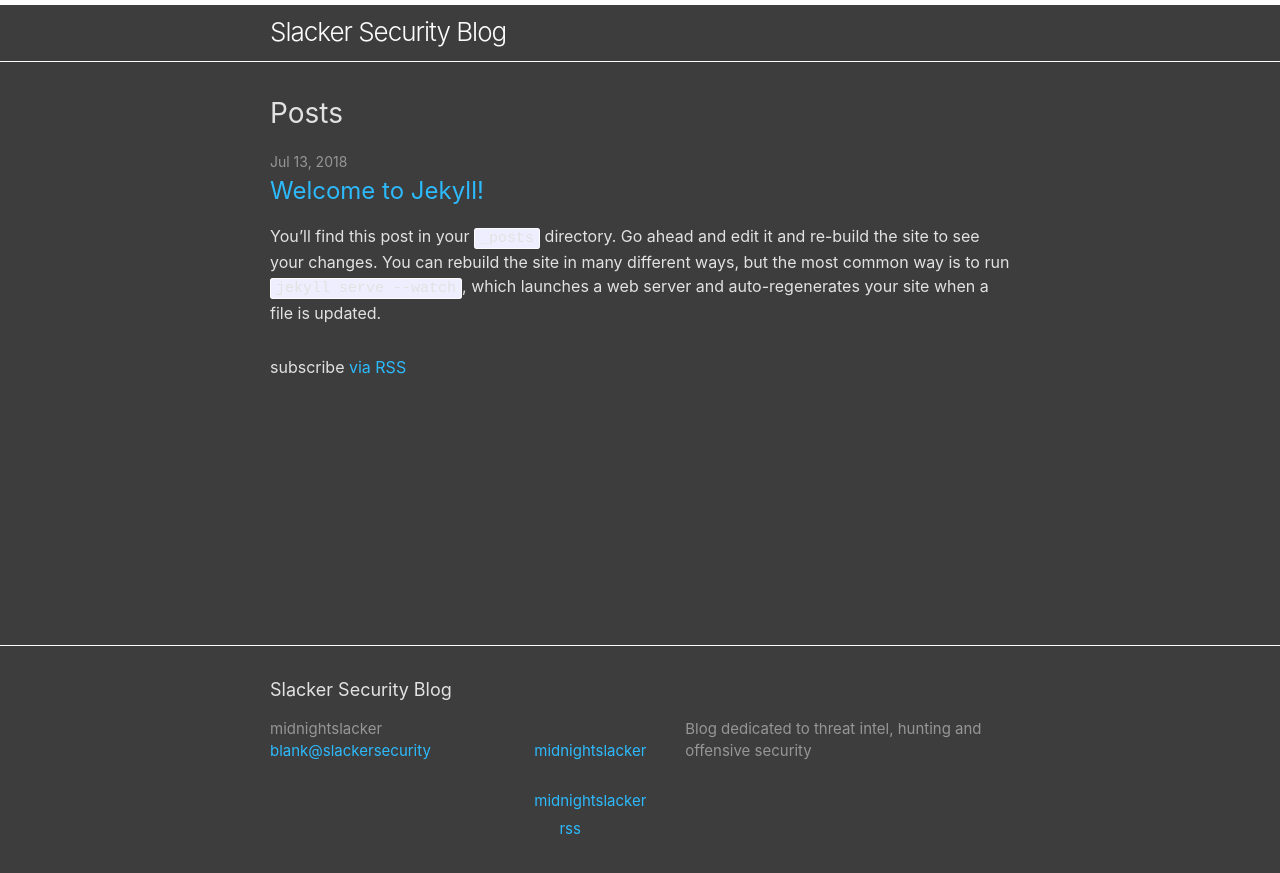
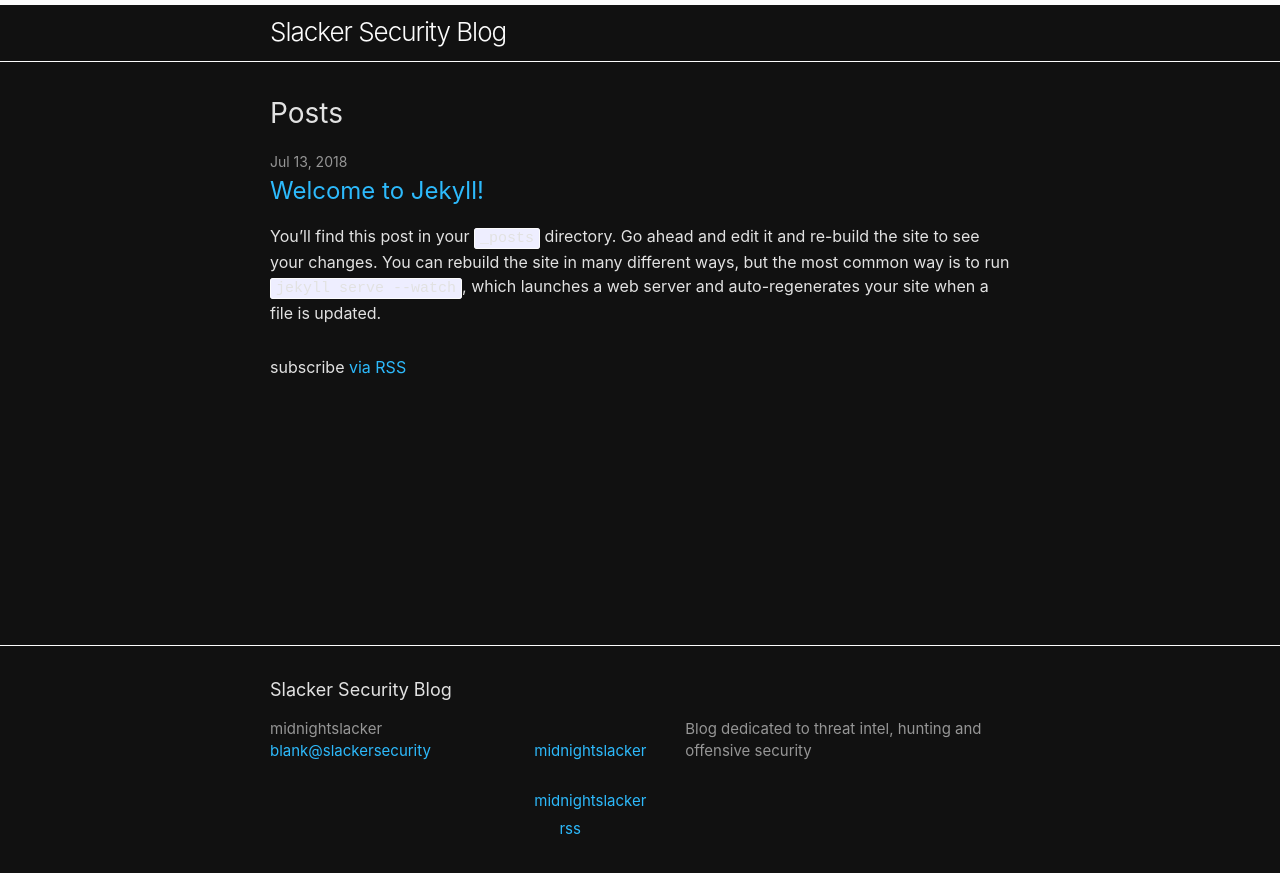
Before and after one commit to slackersecurity/blog, a Jekyll site: the page built from index.md, in a window 1280 px wide. Shown: the top 873 px of the page. Built offline with Jekyll 4.4.1, drawn with Linux system fonts in a browser that asks for light colours; our own code applies the rules of GitHub Pages for plain Markdown files.

Commit message:
Update minima.scss

```diff
--- a/_sass/minima.scss
+++ b/_sass/minima.scss
@@ -11,7 +11,7 @@ $base-line-height: 1.5 !default;
 $spacing-unit:     30px !default;
 
 $text-color:       #e2e2e2 !default;
-$background-color: #3d3d3d !default;
+$background-color: #111 !default;
 $brand-color:      #2dbafc !default;
 
 $grey-color:       #969696 !default;
```
